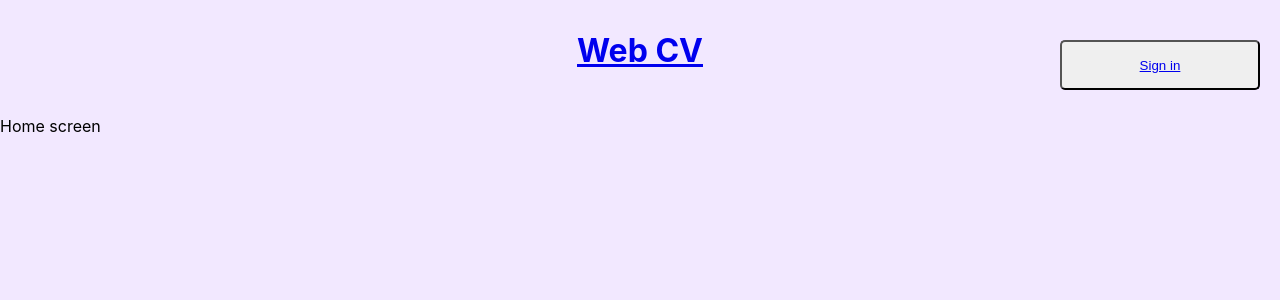
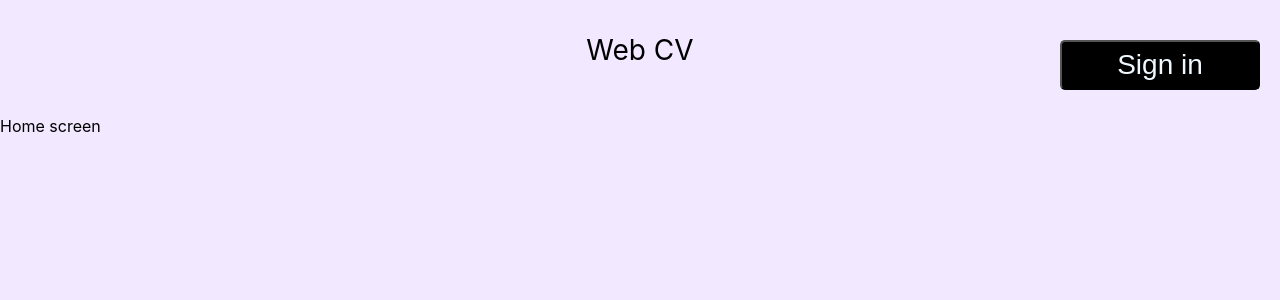
Before and after one commit to Toni-Henriksson/webcv, a React (Create React App) app: page / in a window 1280 px wide. Shown: the top 300 px of the page. Built offline with nearby package versions, Linux system fonts and the light colour scheme.

Commit message:
Building main navbar in progress....

```diff
--- a/src/components/NavigationBar.js
+++ b/src/components/NavigationBar.js
@@ -9,10 +9,8 @@ const NavigationBar = () => {
     }
     return (
         <Nav className="nav">
-            <h1>
-                <Link to={'/'}path="/">Web CV</Link>
-            </h1>
-            <Button className="btn" onClick={loginEvent}><Link to={'login'}path="login">Sign in</Link></Button>
+            <Link className="logo" to={'/'}path="/">Web CV</Link>
+            <Button className="btn" onClick={loginEvent}><Link className="btnText" to={'login'}path="login">Sign in</Link></Button>
         </Nav>
     );
 }
--- a/src/css/NavigationBar.css
+++ b/src/css/NavigationBar.css
@@ -1,3 +1,4 @@
+
 .btn{
     position: absolute;
     right: 0;
@@ -6,6 +7,16 @@
     height: 50px;
     border-radius: 5px;
     margin: 20px;
+    font-size: 28px;
+    background-color: rgb(0, 0, 0);
+}
+.btn:hover{
+    background-color: rgb(107, 109, 255);
+}
+
+.btnText{
+    text-decoration: none;
+    color: aliceblue;
 }
 .nav{
     width: 100%;
@@ -15,3 +26,8 @@
     justify-content: center;
     align-items: center;
 }
+.logo{
+    font-size: 28px;
+    text-decoration: none;
+    color: black;
+}
```
